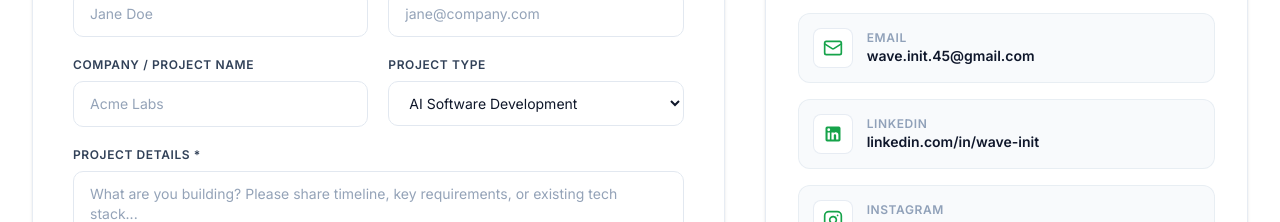
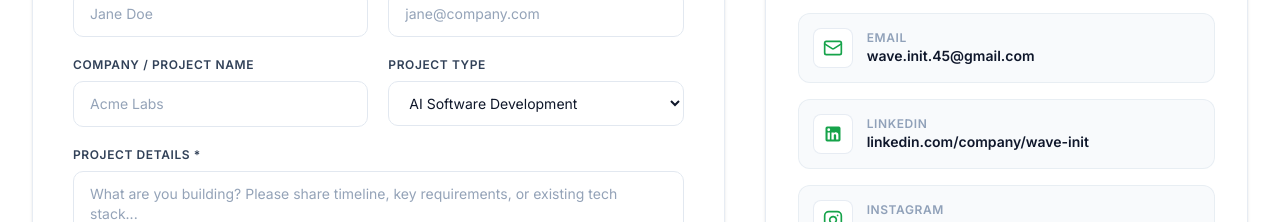
Before and after one commit to sriram-Kannan-45/OFFICIAL_WAVE_INIT_IN, a React (Vite) app in the folder client/: page / in a window 1280 px wide. Shown: the part 10120-10342 px from the top of the page. Built offline with nearby package versions, Linux system fonts and the light colour scheme; no server answers.

Commit message:
Update LinkedIn link to company page across site

```diff
--- a/client/src/components/CTA.jsx
+++ b/client/src/components/CTA.jsx
@@ -214,7 +214,7 @@ export default function CTA() {
               </a>
 
               <a
-                href="https://www.linkedin.com/in/wave-init-227377412/"
+                href="https://www.linkedin.com/company/wave-init/"
                 target="_blank"
                 rel="noreferrer"
                 className="flex items-center gap-3.5 p-3.5 rounded-xl bg-slate-50/90 hover:bg-green-50/80 border border-slate-200/70 hover:border-green-300 transition-all group"
@@ -227,7 +227,7 @@ export default function CTA() {
                     LinkedIn
                   </div>
                   <div className="text-sm font-semibold text-slate-900 group-hover:text-[#16a34a] transition-colors">
-                    linkedin.com/in/wave-init
+                    linkedin.com/company/wave-init
                   </div>
                 </div>
               </a>
--- a/client/src/components/Footer.jsx
+++ b/client/src/components/Footer.jsx
@@ -128,7 +128,7 @@ export default function Footer() {
               </li>
               <li>
                 <a
-                  href="https://www.linkedin.com/in/wave-init-227377412/"
+                  href="https://www.linkedin.com/company/wave-init/"
                   target="_blank"
                   rel="noreferrer"
                   className="hover:text-[#16a34a] transition-colors"
--- a/client/src/config/site.js
+++ b/client/src/config/site.js
@@ -19,7 +19,7 @@ export const SITE_CONFIG = {
     'Wave Init Solutions builds modern full-stack applications, AI-powered products, GenAI solutions, web platforms and intelligent automation using advanced AI-assisted development workflows.',
   email: 'wave.init.45@gmail.com',
   social: {
-    linkedin: 'https://www.linkedin.com/in/wave-init-227377412/',
+    linkedin: 'https://www.linkedin.com/company/wave-init/',
     instagram: 'https://www.instagram.com/__wave__init__',
   },
   logo: `${SITE_URL}/logo.png`,
--- a/client/src/pages/Contact.jsx
+++ b/client/src/pages/Contact.jsx
@@ -15,8 +15,8 @@ const contactInfo = [
   {
     icon: Briefcase,
     label: 'LinkedIn',
-    value: 'linkedin.com/in/wave-init-227377412',
-    href: 'https://www.linkedin.com/in/wave-init-227377412/',
+    value: 'linkedin.com/company/wave-init',
+    href: 'https://www.linkedin.com/company/wave-init/',
   },
   {
     icon: Camera,
```
Also changed, not shown: 1 other file (tests, documents, lock files or other folders).
